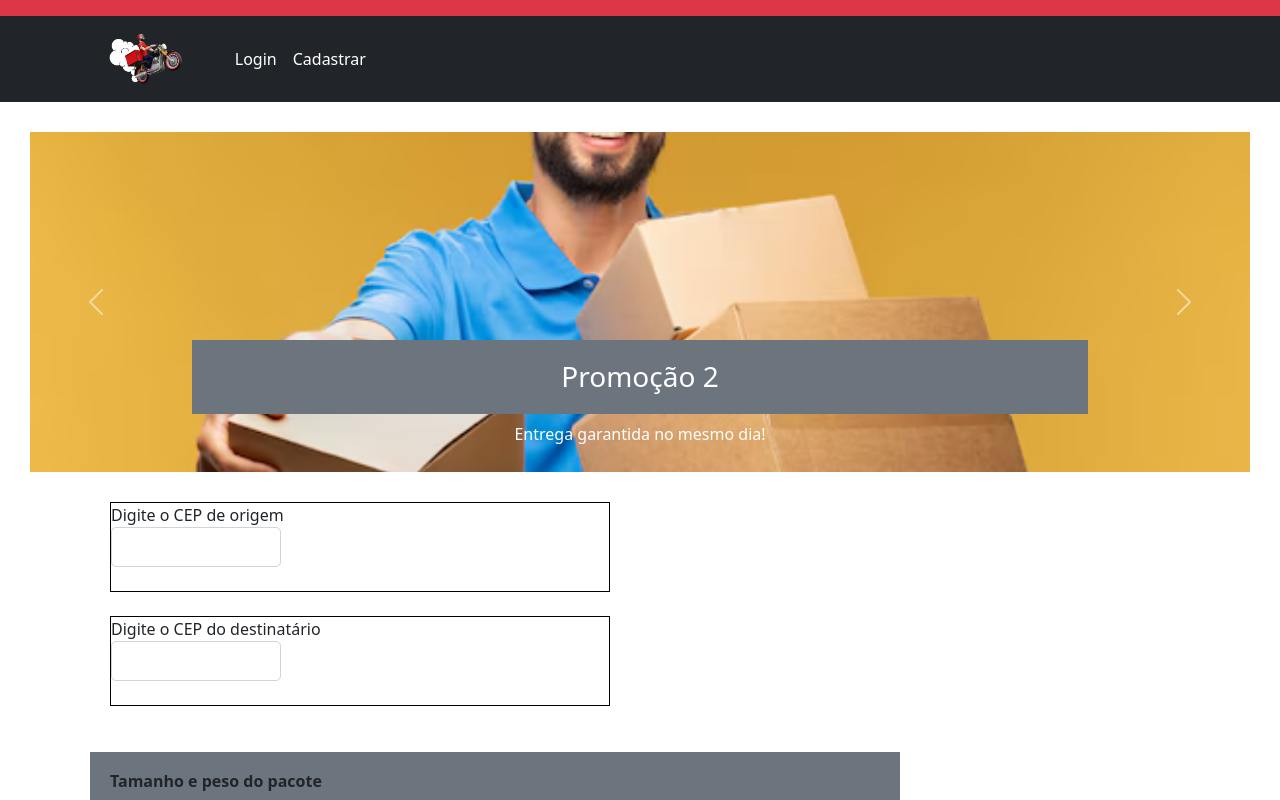
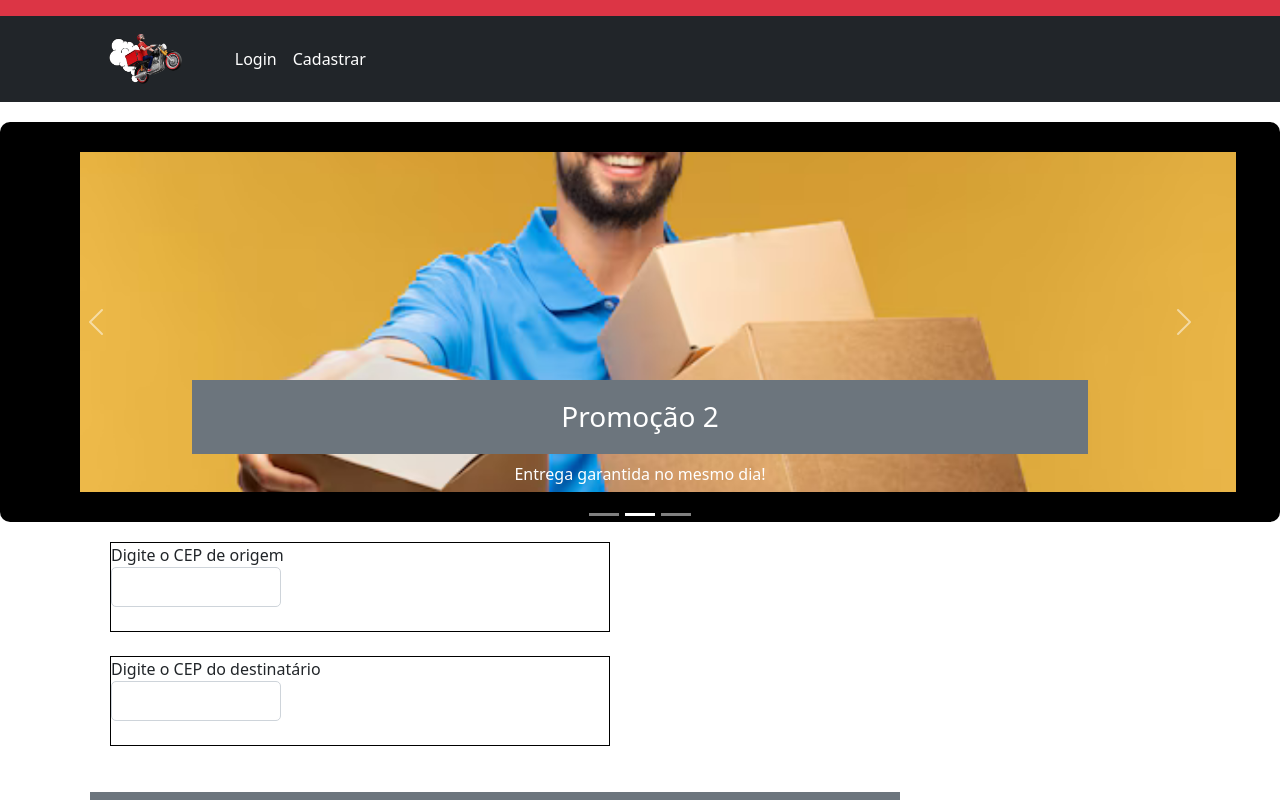
Before and after one commit to GiampaoloResendePereira/Projeto_TCC_Gabriel_Giampaolo_Gustavo_Vitor, a React (Create React App) app in the folder client/: page / in a window 1280 px wide. Shown: the top 800 px of the page. Built offline with nearby package versions, Linux system fonts and the light colour scheme.

Commit message:
Subindo atualização do carrosel

```diff
--- a/client/src/components/Inicio/CarrosselPromocoes.jsx
+++ b/client/src/components/Inicio/CarrosselPromocoes.jsx
@@ -10,26 +10,30 @@ const CarrosselPromocoes = () => {
   return (
     <Carousel interval={3000}>
       <Carousel.Item>
-        <div>
+
+        <div className={style.black}>
+          <div className={style.slogan}>
             <img
-          className="d-block w-100 carousel-img" // Adicione a classe aqui
+              className="d-block w-100" // Adicione a classe aqui
               src={promo1}
-          alt="Promoção 1"
+
             />
           </div>
+        </div>
         <Carousel.Caption>
-          <h3>Promoção 1</h3>
-          <p>Frete especial com 20% de desconto.</p>
+
         </Carousel.Caption>
       </Carousel.Item>
 
       <Carousel.Item>
-        <div>
+        <div className={style.black}>
+          <div className={style.slogan}>
             <img
               className="d-block w-100 carousel-img" // Adicione a classe aqui
               src={promo2}
               alt="Promoção 2"
             />
+          </div>
         </div>
         <Carousel.Caption>
           <h3>Promoção 2</h3>
@@ -38,12 +42,14 @@ const CarrosselPromocoes = () => {
       </Carousel.Item>
 
       <Carousel.Item>
-        <div className=''>
+        <div className={style.black}>
+          <div className={style.slogan}>
             <img
               className="d-block w-100 carousel-img" // Adicione a classe aqui
               src={promo3}
               alt="Promoção 3"
             />
+          </div>
         </div>
         <Carousel.Caption>
           <h3>Promoção 3</h3>
--- a/client/src/components/Inicio/Styles/CarrosselPromocoes.module.css
+++ b/client/src/components/Inicio/Styles/CarrosselPromocoes.module.css
@@ -2,3 +2,23 @@
     max-width: 300px; /* Define a largura máxima da imagem */
     height: auto; /* Mantém a proporção da imagem */
 }
+
+.slogan{
+    width: 95%; /* Defina uma largura */
+    margin: 20px;
+    margin-left:50px;
+    border-radius: 15px;
+
+
+}
+
+.slogan img{
+    border-radius: 20px;
+
+}
+
+.black{
+    background-color:black;
+    border-radius: 10px;
+
+}
```
Also changed, not shown: client/src/assets/img/promo1.png. Lines whose indentation alone changed are shown as unchanged.
